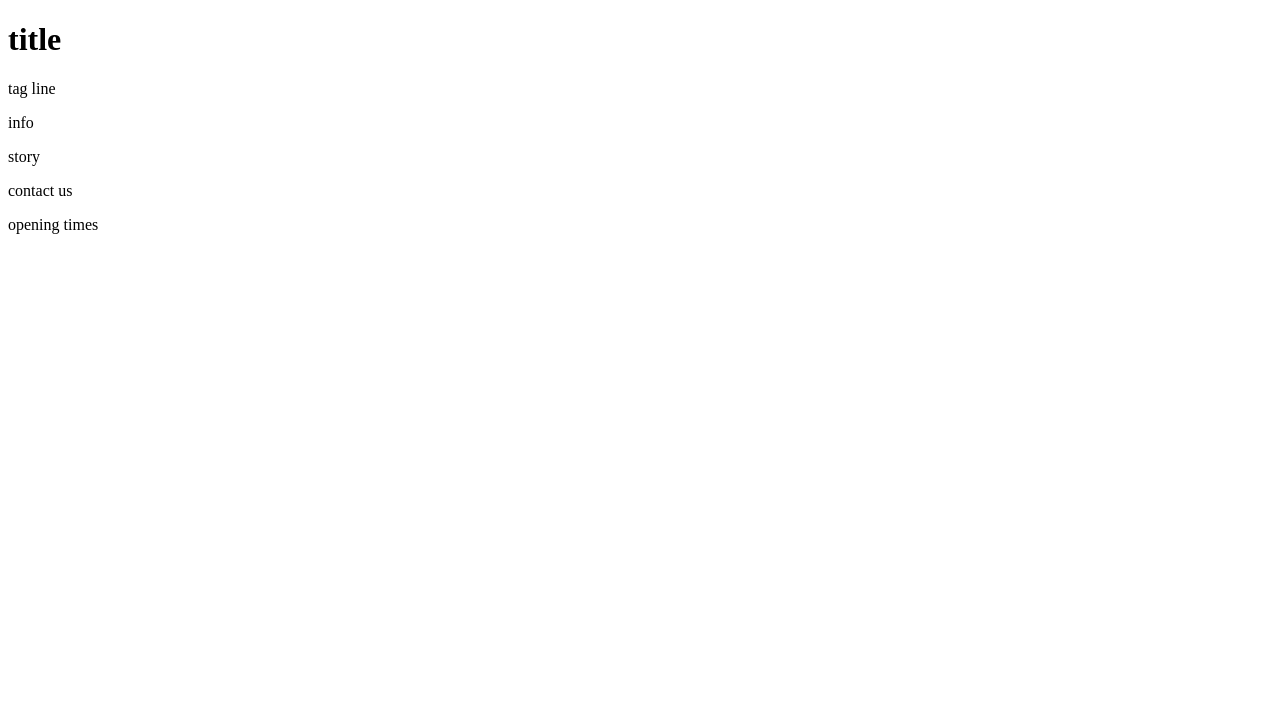
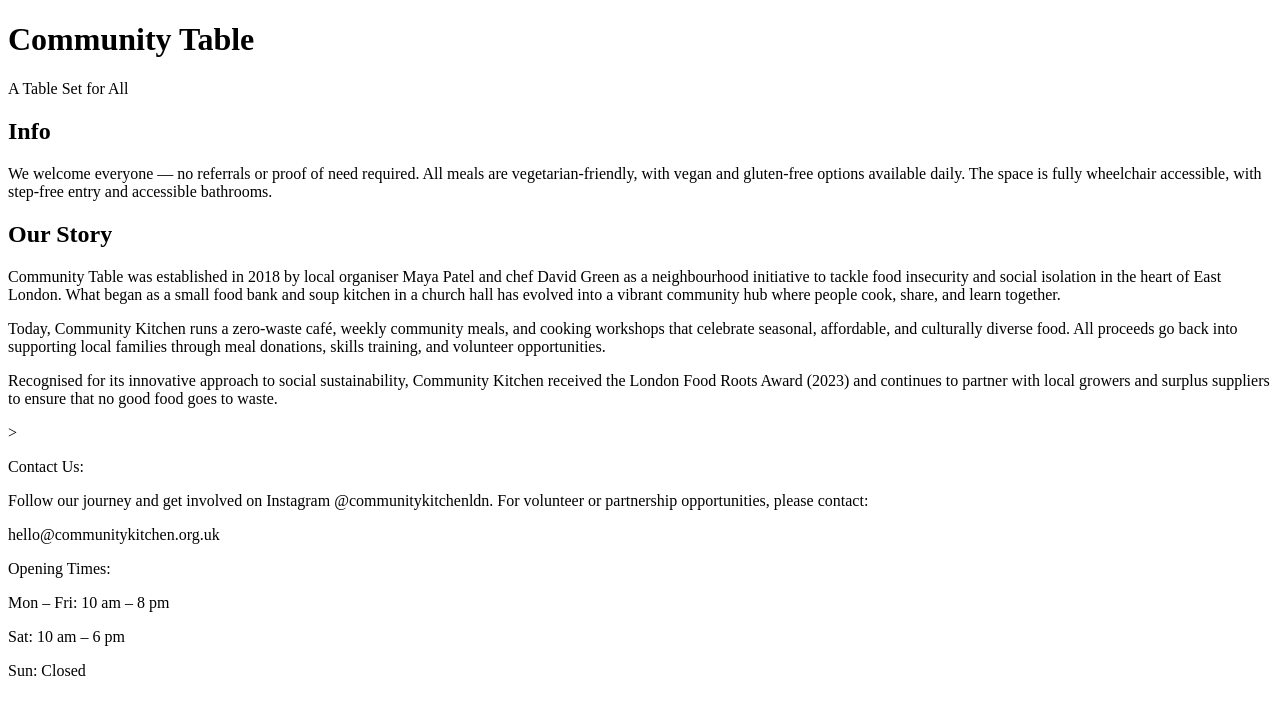
Before and after one commit to MichaelRFaria/HTML-Food-Bank-Website, a plain HTML site: page html/index.html in a window 1280 px wide. Drawn offline with Linux system fonts and the light colour scheme.

Commit message:
Added business info into index.html.

```diff
--- a/html/index.html
+++ b/html/index.html
@@ -1,35 +1,83 @@
-<!doctype html>
+<!DOCTYPE html>
 <html lang="en-GB">
   <head>
-        <meta charset="utf-8"/>
-        <meta name="author" content="Michael Faria">
-        <meta name="description" content="The official website for the Community Table food bank.">
-        <meta name="keywords" content="Community Table, food bank">
+    <meta charset="utf-8" />
+    <meta name="author" content="Michael Faria" />
+    <meta
+      name="description"
+      content="The official website for the Community Table food bank."
+    />
+    <meta name="keywords" content="Community Table, food bank" />
 
-        <link rel="stylesheet" href="/css/index.css">
+    <link rel="stylesheet" href="/css/index.css" />
 
     <title>Community Table</title>
   </head>
 
   <body>
     <div>
-            <h1>title</h1>
-            <p>tag line</p>
+      <h1>Community Table</h1>
+      <p>A Table Set for All</p>
     </div>
 
     <div>
       <!--nav bar-->
-
     </div>
 
     <div>
-            <p>info</p>
-            <p>story</p>
+      <div>
+        <h2>Info</h2>
+        <p>
+          We welcome everyone — no referrals or proof of need required. All
+          meals are vegetarian-friendly, with vegan and gluten-free options
+          available daily. The space is fully wheelchair accessible, with
+          step-free entry and accessible bathrooms.
+        </p>
       </div>
 
       <div>
-            <p>contact us</p>
-            <p>opening times</p>
+        <h2>Our Story</h2>
+        <p>
+          Community Table was established in 2018 by local organiser Maya Patel
+          and chef David Green as a neighbourhood initiative to tackle food
+          insecurity and social isolation in the heart of East London. What
+          began as a small food bank and soup kitchen in a church hall has
+          evolved into a vibrant community hub where people cook, share, and
+          learn together.
+        </p>
+        <p>
+          Today, Community Kitchen runs a zero-waste café, weekly community
+          meals, and cooking workshops that celebrate seasonal, affordable, and
+          culturally diverse food. All proceeds go back into supporting local
+          families through meal donations, skills training, and volunteer
+          opportunities.
+        </p>
+        <p>
+          Recognised for its innovative approach to social sustainability,
+          Community Kitchen received the London Food Roots Award (2023) and
+          continues to partner with local growers and surplus suppliers to
+          ensure that no good food goes to waste.
+        </p>
+      </div>
+    </div>
+
+    <!--displayed side by side at the very bottom-->>
+    <div>
+      <div>
+        <p>Contact Us:</p>
+        <p>
+          Follow our journey and get involved on Instagram @communitykitchenldn.
+          For volunteer or partnership opportunities, please contact:
+        </p>
+        <p>hello@communitykitchen.org.uk</p>
+      </div>
+
+      <div>
+        <p>Opening Times:</p>
+        <p>Mon – Fri: 10 am – 8 pm</p>
+        <p>Sat: 10 am – 6 pm</p>
+        <p>Sun: Closed</p>
+      </div>
     </div>
   </body>
 </html>
```
Lines whose indentation alone changed are shown as unchanged.
